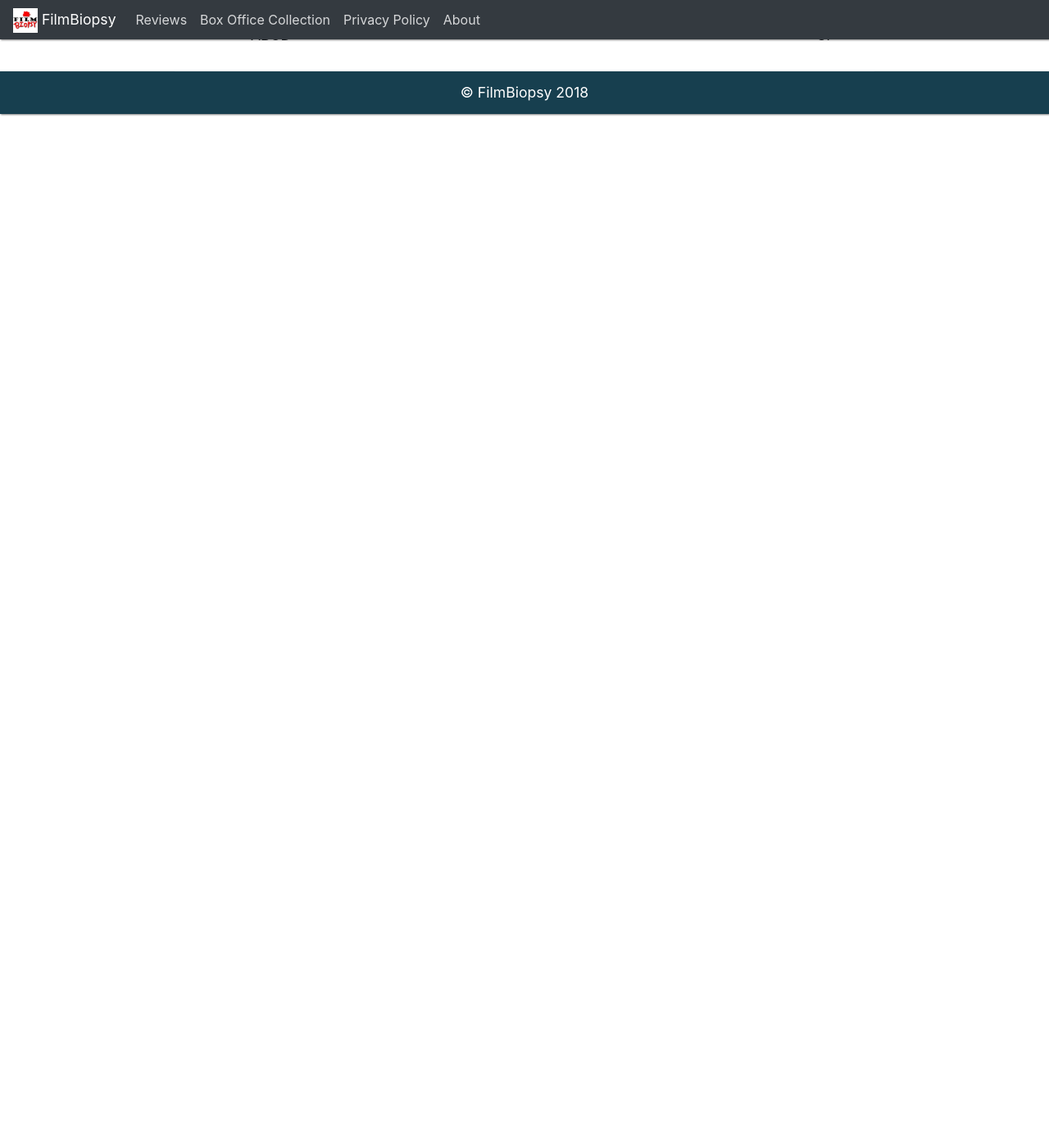
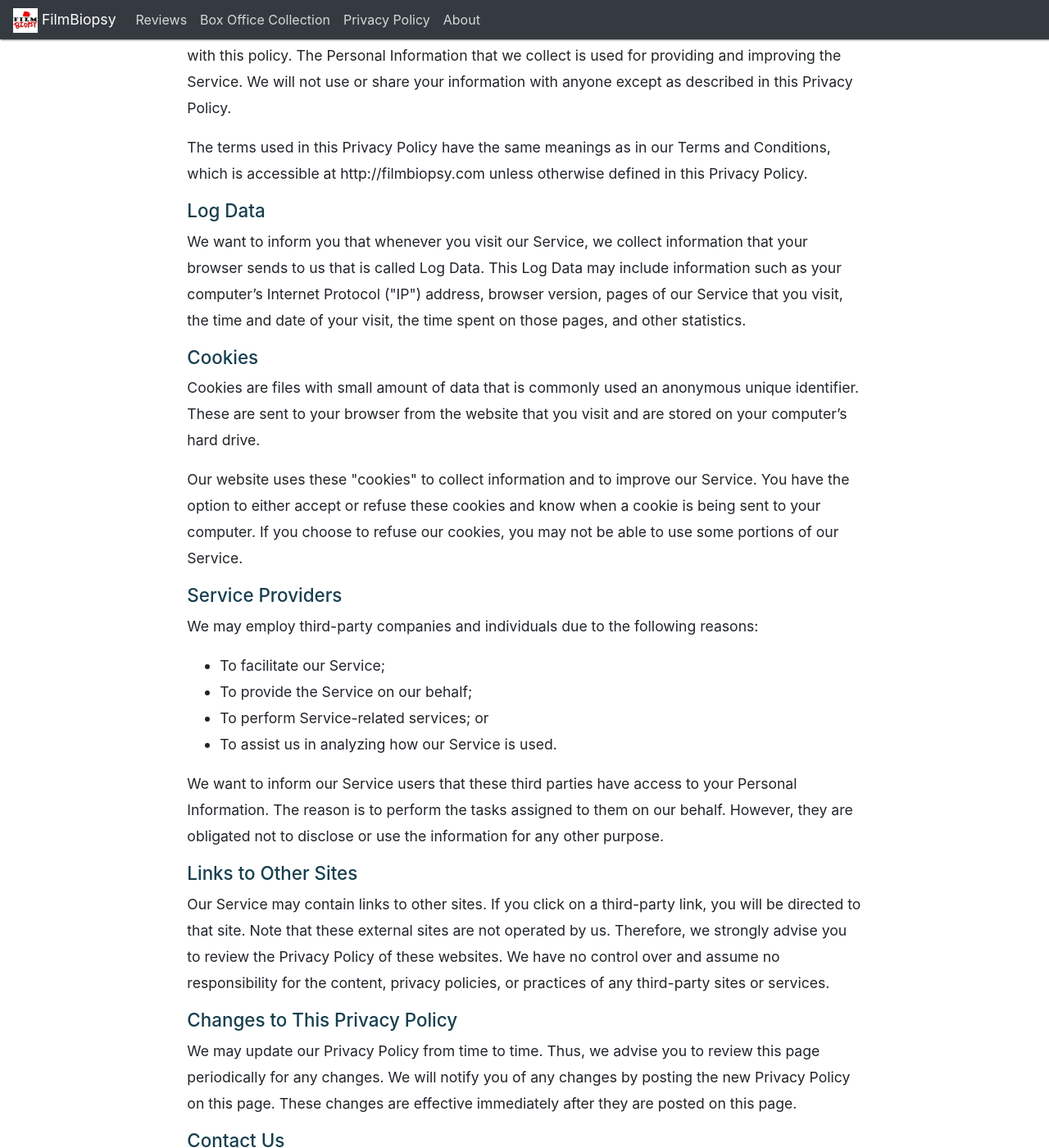
Before and after one commit to FilmBiopsy/filmbiopsy.github.io, a Jekyll site: the page built from pages/privacy.md, in a window 1280 px wide and 1400 px high, scrolled down 270 px. Shown: the whole window at 82% size. Built offline with Jekyll 4.4.1, drawn with Linux system fonts in a browser that asks for light colours; before the commit the page ends 900 px from its top, so only the background shows below that; some of the changed text lies outside the part shown.

Commit message:
restore privacy policy which was missed in previous commit

```diff
--- a/pages/privacy.md
+++ b/pages/privacy.md
@@ -1,36 +1,40 @@
 ---
 layout: default
-title: Box Office Collection
-permalink: /boxoffice-collection
+title: Privacy Policy
+permalink: /privacy-policy
 ---
 <div class="row fill-page">
   <div class="col-md-8 order-md-1 content">
     <div class="post">
       <div class="post-header">
-        <h1 class="post-title">Box Office Collections</h1>
+        <h1 class="post-title">Privacy Policy</h1>
         <hr>
       </div>
       <article class="post-content">
-        <table class="table">
-          <thead>
-            <th>S.No</th>
-            <th>Movie</th>
-            <th>Collection in Kerala</th>
-            <th>Collection outside Kerala, in India</th>
-            <th>Collection outside India</th>
-            <th>Total</th>
-          </thead>
-          <tbody>
-            <tr>
-              <td>1.</td>
-              <td>My Dear ABCD</td>
-              <td>12 Cr</td>
-              <td>15 Cr</td>
-              <td>30 Cr</td>
-              <td>57 Cr</td>
-            </tr>
-          </tbody>
-        </table>
+        <p><strong>FilmBiopsy</strong> is website cum blog that provides authentic reviews on world movies.</p>
+        <p>This page is used to inform website visitors regarding our policies with the collection, use, and disclosure of Personal Information if anyone decided to use our Service, the FilmBiopsy website.</p>
+        <p>If you choose to use our Service, then you agree to the collection and use of information in relation with this policy. The Personal Information that we collect is used for providing and improving the Service. We will not use or share your information with anyone except as described in this Privacy Policy.</p>
+        <p>The terms used in this Privacy Policy have the same meanings as in our Terms and Conditions, which is accessible at http://filmbiopsy.com unless otherwise defined in this Privacy Policy.</p>
+        <h2>Log Data</h2>
+        <p>We want to inform you that whenever you visit our Service, we collect information that your browser sends to us that is called Log Data. This Log Data may include information such as your computer’s Internet Protocol ("IP") address, browser version, pages of our Service that you visit, the time and date of your visit, the time spent on those pages, and other statistics.</p>
+        <h2>Cookies</h2>
+        <p>Cookies are files with small amount of data that is commonly used an anonymous unique identifier. These are sent to your browser from the website that you visit and are stored on your computer’s hard drive.</p>
+        <p>Our website uses these "cookies" to collect information and to improve our Service. You have the option to either accept or refuse these cookies and know when a cookie is being sent to your computer. If you choose to refuse our cookies, you may not be able to use some portions of our Service.</p>
+        <h2>Service Providers</h2>
+        <p>We may employ third-party companies and individuals due to the following reasons:</p>
+        <ul>
+          <li>To facilitate our Service;</li>
+          <li>To provide the Service on our behalf;</li>
+          <li>To perform Service-related services; or</li>
+          <li>To assist us in analyzing how our Service is used.</li>
+        </ul>
+        <p>We want to inform our Service users that these third parties have access to your Personal Information. The reason is to perform the tasks assigned to them on our behalf. However, they are obligated not to disclose or use the information for any other purpose.</p>
+        <h2>Links to Other Sites</h2>
+        <p>Our Service may contain links to other sites. If you click on a third-party link, you will be directed to that site. Note that these external sites are not operated by us. Therefore, we strongly advise you to review the Privacy Policy of these websites. We have no control over and assume no responsibility for the content, privacy policies, or practices of any third-party sites or services.</p>
+        <h2>Changes to This Privacy Policy</h2>
+        <p>We may update our Privacy Policy from time to time. Thus, we advise you to review this page periodically for any changes. We will notify you of any changes by posting the new Privacy Policy on this page. These changes are effective immediately after they are posted on this page.</p>
+        <h2>Contact Us</h2>
+        <p>If you have any questions or suggestions about our Privacy Policy, do not hesitate to contact us.</p>
       </article>
     </div>
   </div>
```
Also changed, not shown: pages/boxoffice.md (+39 -0 lines).
